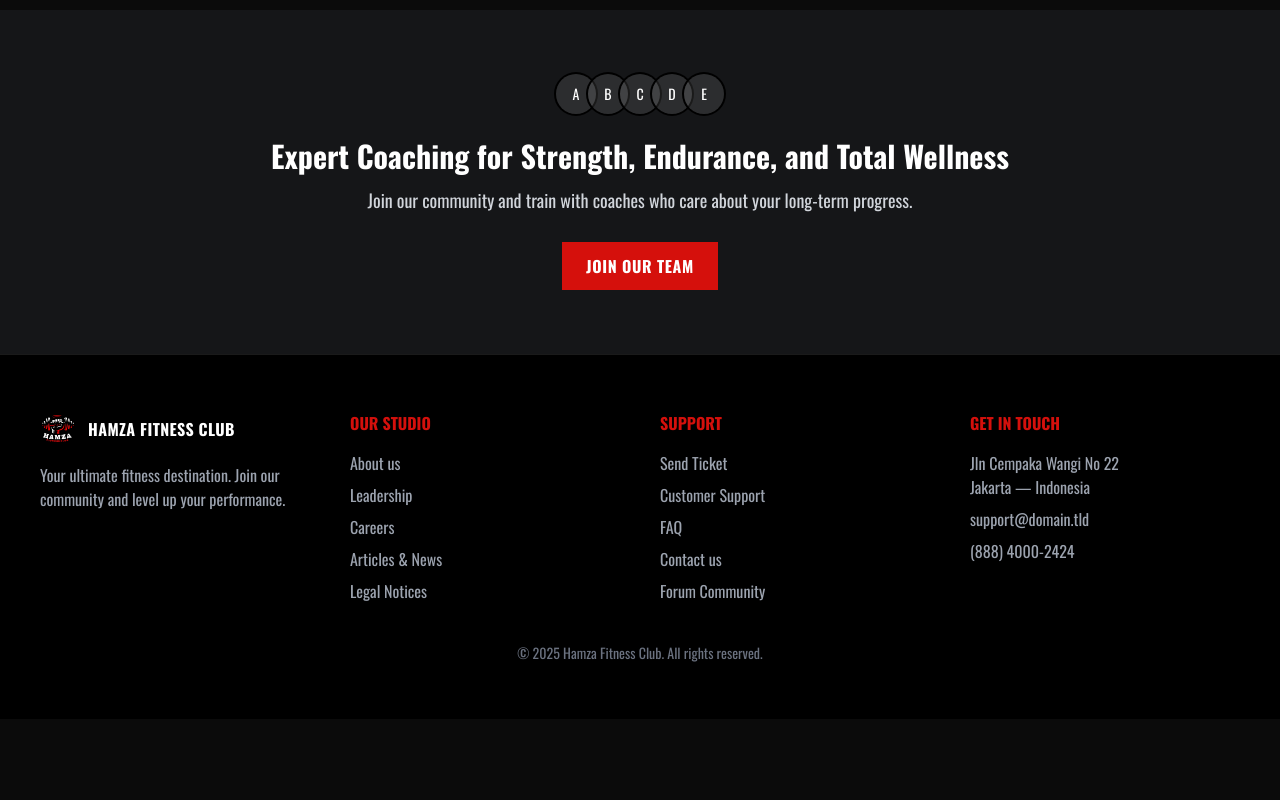
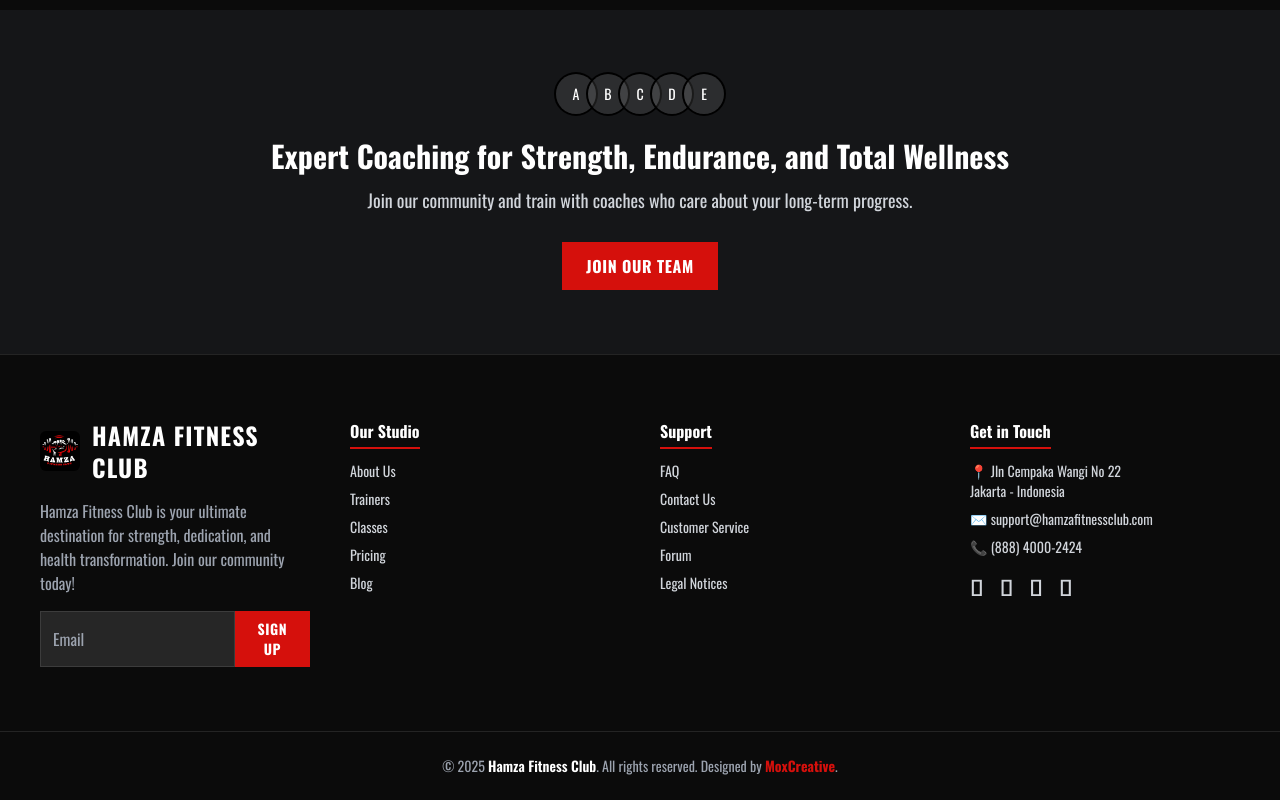
Before and after one commit to ramlas/hamza-fitness-club-website, a plain HTML site: page trainers.html in a window 1280 px wide. Shown: the part 1654-2454 px from the top of the page. Before the commit the page ends 2373 px from the top, so only its background shows below. Drawn offline with nearby package versions, Linux system fonts and the light colour scheme.

Commit message:
Global Footer file created

```diff
--- a/assets/hfc.js
+++ b/assets/hfc.js
@@ -2,7 +2,7 @@
    Hamza Fitness Club – Global JS
    - Header include (robust paths)
    - Reveal on scroll
-   - Simple carousel (auto-detect)
+   - Simple carousel (auto-detect) hfc.js
    ========================================= */
 
 // Respect reduced motion
@@ -67,6 +67,35 @@
     entries.forEach((e) => { if (e.isIntersecting) e.target.classList.add("show"); });
   }, { threshold: 0.14 });
   els.forEach(el => io.observe(el));
+})();
+
+/* ===== Footer include (works from subfolders & sets current year) ===== */
+(function loadHfcFooter(){
+  const mount = document.getElementById("footer");
+  // If there's no explicit mount, append at end of body.
+  const inject = (html) => {
+    if (mount) mount.innerHTML = html; else document.body.insertAdjacentHTML("beforeend", html);
+    const y = document.getElementById("y"); if (y) y.textContent = new Date().getFullYear();
+  };
+
+  const depth = (location.pathname.replace(/\/$/, "").match(/\//g) || []).length;
+  const ups = Array.from({ length: Math.max(0, depth) }, (_, i) => "../".repeat(i + 1));
+
+  const candidates = [
+    "/components/footer.html",
+    "components/footer.html",
+    ...ups.map(u => `${u}components/footer.html`)
+  ];
+
+  (async () => {
+    for (const url of candidates) {
+      try {
+        const res = await fetch(url, { cache: "no-store" });
+        if (res.ok) { inject(await res.text()); return; }
+      } catch {}
+    }
+    console.error("HFC: Could not load footer from", candidates);
+  })();
 })();
 
 /* ===== Generic carousel (optional) =====
--- /dev/null
+++ b/components/footer.html
@@ -0,0 +1,62 @@
+<footer class="bg-[color:var(--brand-dark)] border-t border-white/10 text-gray-300">
+    <div class="max-w-7xl mx-auto px-6 lg:px-10 py-16 grid md:grid-cols-4 gap-10">
+
+      <!-- Logo & Newsletter -->
+      <div>
+        <div class="flex items-center gap-3 mb-4">
+          <img src="images/hfc-logo.jpg" alt="Hamza Fitness Club Logo" class="w-10 h-10 object-contain rounded-md">
+          <h2 class="text-2xl font-extrabold text-white tracking-wider uppercase">Hamza Fitness Club</h2>
+        </div>
+        <p class="mb-4 text-gray-400">Hamza Fitness Club is your ultimate destination for strength, dedication, and health transformation. Join our community today!</p>
+        <form class="flex">
+          <input type="email" placeholder="Email" class="px-3 py-2 w-full bg-neutral-800 border border-white/10 text-white placeholder-gray-400 focus:outline-none focus:ring-2 focus:ring-[color:var(--brand-red)]">
+          <button type="submit" class="btn-red text-sm uppercase px-5 py-2 font-extrabold">Sign Up</button>
+        </form>
+      </div>
+
+      <!-- Our Studio -->
+      <div>
+        <h3 class="text-white font-bold mb-3 border-b-2 border-[color:var(--brand-red)] inline-block pb-1">Our Studio</h3>
+        <ul class="space-y-2 text-sm">
+          <li><a href="../index.html#who" class="hover:text-[color:var(--brand-red)] transition">About Us</a></li>
+          <li><a href="../trainers.html" class="hover:text-[color:var(--brand-red)] transition">Trainers</a></li>
+          <li><a href="../classes.html" class="hover:text-[color:var(--brand-red)] transition">Classes</a></li>
+          <li><a href="../pricing.html" class="hover:text-[color:var(--brand-red)] transition">Pricing</a></li>
+          <li><a href="../blog.html" class="hover:text-[color:var(--brand-red)] transition">Blog</a></li>
+        </ul>
+      </div>
+
+      <!-- Support -->
+      <div>
+        <h3 class="text-white font-bold mb-3 border-b-2 border-[color:var(--brand-red)] inline-block pb-1">Support</h3>
+        <ul class="space-y-2 text-sm">
+          <li><a href="../faq.html" class="hover:text-[color:var(--brand-red)] transition">FAQ</a></li>
+          <li><a href="../index.html#contact" class="hover:text-[color:var(--brand-red)] transition">Contact Us</a></li>
+          <li><a href="#" class="hover:text-[color:var(--brand-red)] transition">Customer Service</a></li>
+          <li><a href="#" class="hover:text-[color:var(--brand-red)] transition">Forum</a></li>
+          <li><a href="#" class="hover:text-[color:var(--brand-red)] transition">Legal Notices</a></li>
+        </ul>
+      </div>
+
+      <!-- Get in Touch -->
+      <div>
+        <h3 class="text-white font-bold mb-3 border-b-2 border-[color:var(--brand-red)] inline-block pb-1">Get in Touch</h3>
+        <ul class="space-y-2 text-sm">
+          <li>📍 Jln Cempaka Wangi No 22<br>Jakarta - Indonesia</li>
+          <li>✉️ support@hamzafitnessclub.com</li>
+          <li>📞 (888) 4000-2424</li>
+        </ul>
+        <div class="flex gap-4 mt-4 text-xl">
+          <a href="#" class="hover:text-[color:var(--brand-red)] transition"></a>
+          <a href="#" class="hover:text-[color:var(--brand-red)] transition"></a>
+          <a href="#" class="hover:text-[color:var(--brand-red)] transition"></a>
+          <a href="#" class="hover:text-[color:var(--brand-red)] transition"></a>
+        </div>
+      </div>
+    </div>
+
+    <!-- Bottom Line -->
+    <div class="border-t border-white/10 text-center text-sm text-gray-400 py-6">
+      © 2025 <span class="text-white font-semibold">Hamza Fitness Club</span>. All rights reserved. Designed by <span class="text-[color:var(--brand-red)] font-bold">MoxCreative</span>.
+    </div>
+  </footer>
--- a/trainers.html
+++ b/trainers.html
@@ -257,50 +257,8 @@
     </div>
   </section>
 
-  <!-- ===== Footer (black) ===== -->
-  <footer id="contact" class="py-14 border-t border-white/10 bg-black">
-    <div class="max-w-7xl mx-auto px-6 lg:px-10 grid md:grid-cols-4 gap-10">
-      <div>
-        <div class="flex items-center gap-3 mb-4">
-          <img src="images/hfc-logo.jpg" alt="Hamza Fitness Club" class="w-9 h-9 rounded-md object-contain"/>
-          <span class="font-extrabold uppercase tracking-wide">Hamza Fitness Club</span>
-        </div>
-        <p class="text-gray-400">Your ultimate fitness destination. Join our community and level up your performance.</p>
-      </div>
-
-      <div>
-        <h4 class="font-extrabold uppercase text-[color:var(--brand-red)] mb-4">Our Studio</h4>
-        <ul class="space-y-2 text-gray-400">
-          <li><a href="#" class="hfc-link">About us</a></li>
-          <li><a href="#" class="hfc-link">Leadership</a></li>
-          <li><a href="#" class="hfc-link">Careers</a></li>
-          <li><a href="#" class="hfc-link">Articles & News</a></li>
-          <li><a href="#" class="hfc-link">Legal Notices</a></li>
-        </ul>
-      </div>
-
-      <div>
-        <h4 class="font-extrabold uppercase text-[color:var(--brand-red)] mb-4">Support</h4>
-        <ul class="space-y-2 text-gray-400">
-          <li><a href="#" class="hfc-link">Send Ticket</a></li>
-          <li><a href="tel:+188840002424" class="hfc-link">Customer Support</a></li>
-          <li><a href="#" class="hfc-link">FAQ</a></li>
-          <li><a href="#" class="hfc-link">Contact us</a></li>
-          <li><a href="#" class="hfc-link">Forum Community</a></li>
-        </ul>
-      </div>
-
-      <div>
-        <h4 class="font-extrabold uppercase text-[color:var(--brand-red)] mb-4">Get in Touch</h4>
-        <ul class="space-y-2 text-gray-400">
-          <li>Jln Cempaka Wangi No 22<br>Jakarta — Indonesia</li>
-          <li><a href="mailto:support@domain.tld" class="hfc-link">support@domain.tld</a></li>
-          <li><a href="tel:+188840002424" class="hfc-link">(888) 4000-2424</a></li>
-        </ul>
-      </div>
-    </div>
-    <div class="mt-10 text-center text-gray-500 text-sm">© <span id="y"></span> Hamza Fitness Club. All rights reserved.</div>
-  </footer>
+  <!-- ===== Footer Global JS ===== -->
+  <div id="footer"></div>
 
   <!-- Shared JS (loads header.html + reveal + mobile nav) -->
   <script src="assets/hfc.js" defer></script>
```
